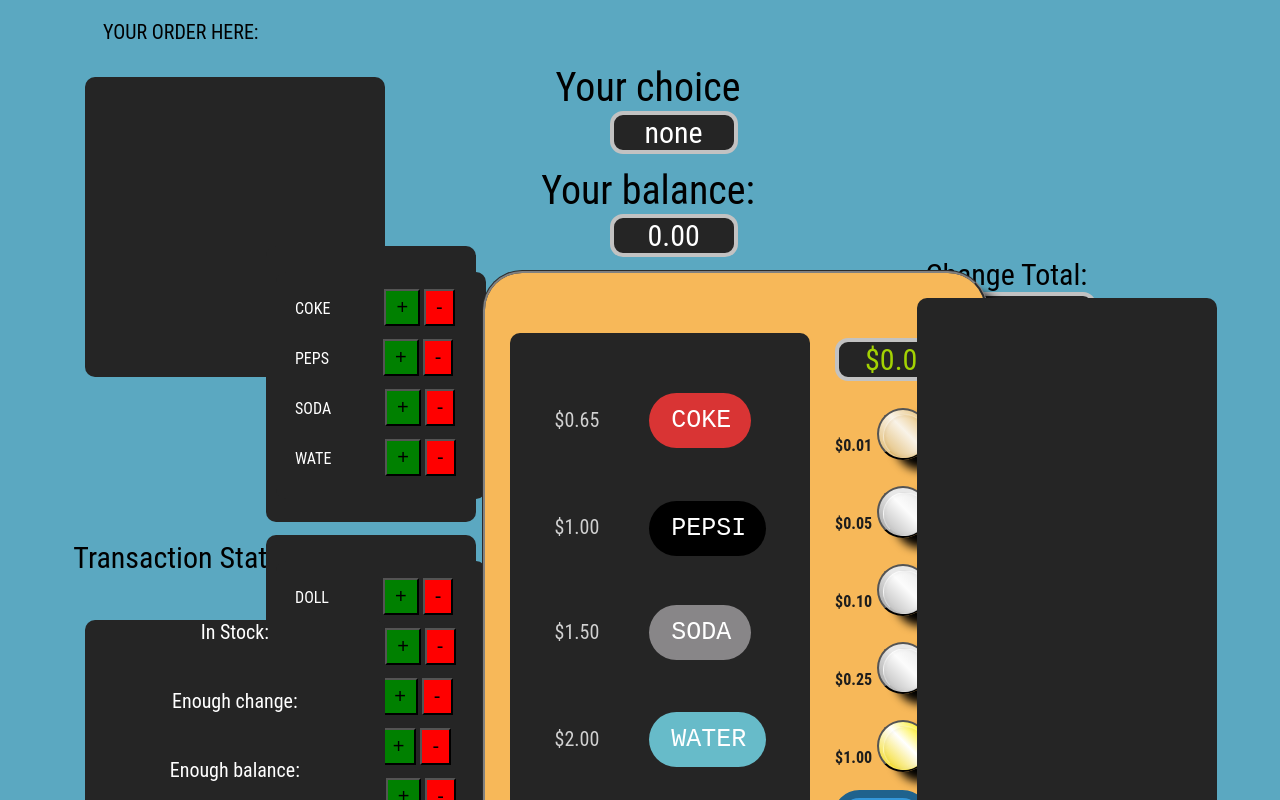
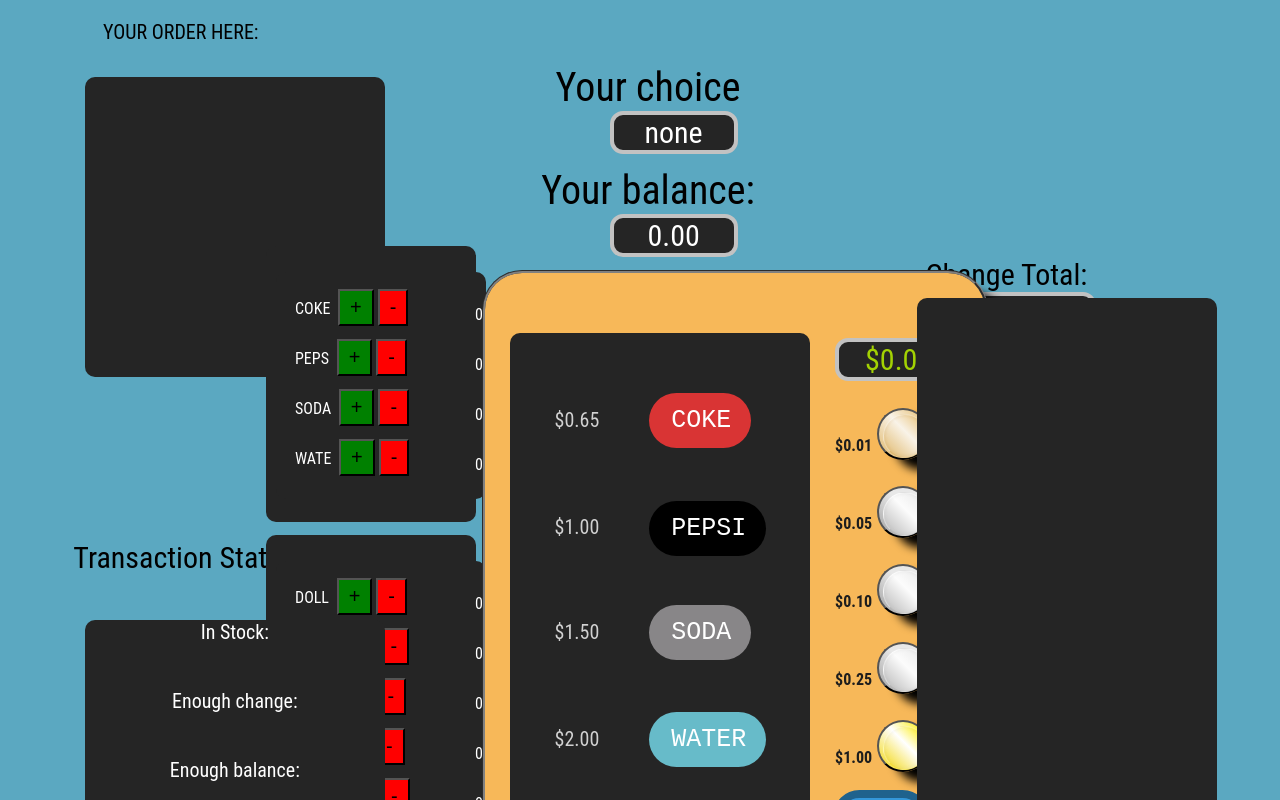
Before and after one commit to HuascarMC/vending-machine, a React (Create React App) app: page / in a window 1280 px wide. Shown: the top 800 px of the page. Built offline with nearby package versions, Linux system fonts and the light colour scheme.

Commit message:
maintenance board quantity

```diff
--- a/src/Containers/MachineMaintenanceContainer/MachineMaintenanceContainer.js
+++ b/src/Containers/MachineMaintenanceContainer/MachineMaintenanceContainer.js
@@ -4,7 +4,15 @@
   constructor(props) {
     super(props);
     this.state = {
-      selection: ""
+      COKE: 0,
+      PEPSI: 0,
+      SODA: 0,
+      WATER: 0,
+      DOLLAR: 0,
+      QUARTER: 0,
+      DIME: 0,
+      NICKEL: 0,
+      PENNY: 0
     }
   }
 
@@ -15,19 +23,19 @@
       <div className="maintenance">
         <div className="stock ">
           <ul className="stock item-main">
-            <li className="stock-item">COKE<button className="plus">+</button><button className="minus">-</button></li>
-            <li className="stock-item">PEPS<button className="plus">+</button><button className="minus">-</button></li>
-            <li className="stock-item">SODA<button className="plus">+</button><button className="minus">-</button></li>
-            <li className="stock-item">WATE<button className="plus">+</button><button className="minus">-</button></li>
+            <li className="stock-item">COKE <p className="quantity">{this.state.COKE}</p><button className="plus">+</button><button className="minus">-</button></li>
+            <li className="stock-item">PEPS <p className="quantity">{this.state.PEPSI}</p><button className="plus">+</button><button className="minus">-</button></li>
+            <li className="stock-item">SODA <p className="quantity">{this.state.SODA}</p><button className="plus">+</button><button className="minus">-</button></li>
+            <li className="stock-item">WATE <p className="quantity">{this.state.WATER}</p><button className="plus">+</button><button className="minus">-</button></li>
           </ul>
         </div>
         <div className="stock">
           <ul className="stock coin-main">
-            <li className="stock-item">DOLL<button className="plus">+</button><button className="minus">-</button></li>
-            <li className="stock-item">QUAR<button className="plus">+</button><button className="minus">-</button></li>
-            <li className="stock-item">DIME<button className="plus">+</button><button className="minus">-</button></li>
-            <li className="stock-item">NICK<button className="plus">+</button><button className="minus">-</button></li>
-            <li className="stock-item">PENN<button className="plus">+</button><button className="minus">-</button></li>
+            <li className="stock-item">DOLL <p className="quantity">{this.state.DOLLAR}</p><button className="plus">+</button><button className="minus">-</button></li>
+            <li className="stock-item">QUAR <p className="quantity">{this.state.QUARTER}</p><button className="plus">+</button><button className="minus">-</button></li>
+            <li className="stock-item">DIME <p className="quantity">{this.state.DIME}</p><button className="plus">+</button><button className="minus">-</button></li>
+            <li className="stock-item">NICK <p className="quantity">{this.state.NICKEL}</p><button className="plus">+</button><button className="minus">-</button></li>
+            <li className="stock-item">PENN <p className="quantity">{this.state.PENNY}</p><button className="plus">+</button><button className="minus">-</button></li>
           </ul>
         </div>
       </div>
--- a/src/index.css
+++ b/src/index.css
@@ -88,7 +88,7 @@
 }
 
 .plus {
-	margin-left: 30%;
+	margin-left: 4px;
 	background-color: green;
 	font-family: Arial;
 font-size: 20px;
@@ -109,6 +109,13 @@
   padding: 0;
   margin: 0;
   color: rgb(163, 210, 3);
+}
+
+.quantity {
+	padding: 0;
+	border: 0;
+	width: 0;
+	float: right;
 }
 
 .coins-box {
```
